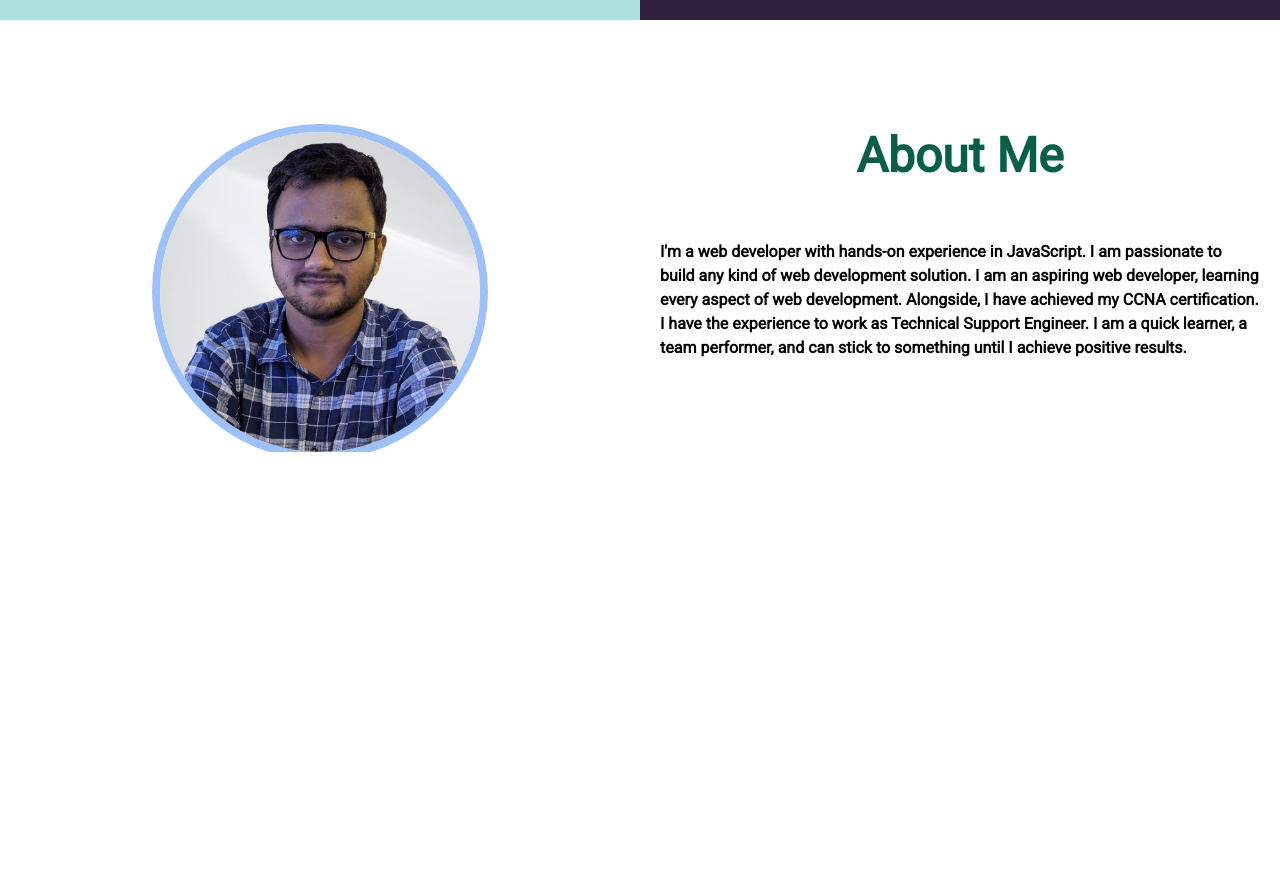
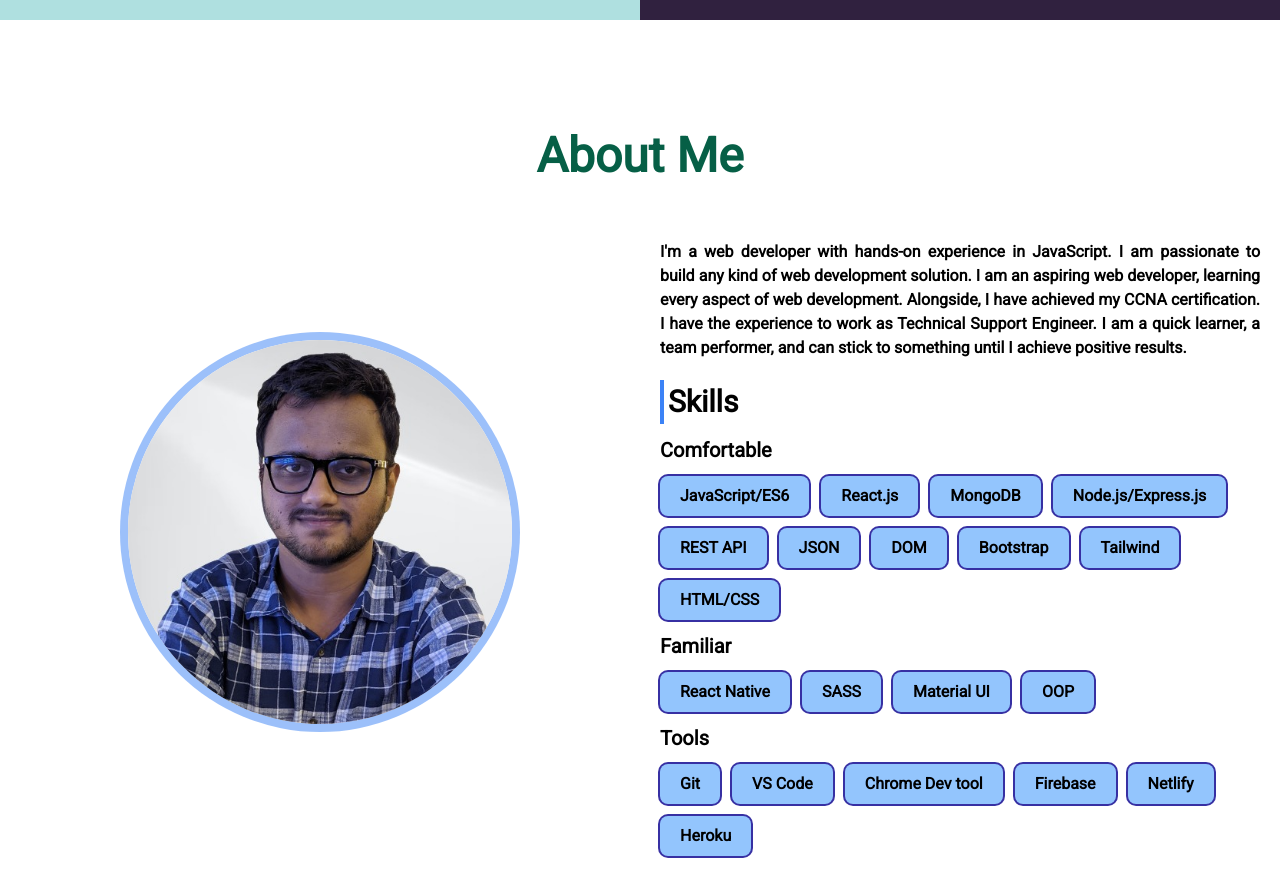
Before and after one commit to tawsifhye/tawsif-portfolio, a React (Create React App) app: page / in a window 1280 px wide. Shown: the part 780-1656 px from the top of the page. Before the commit the page ends 1232 px from the top, so only its background shows below. Built offline with nearby package versions, Linux system fonts and the light colour scheme.

Commit message:
About me and skills added

```diff
--- a/src/Components/AboutMe/AboutMe.js
+++ b/src/Components/AboutMe/AboutMe.js
@@ -3,16 +3,49 @@ import bannar_image2 from "../../images/banner-image2.jpg"
 const AboutMe = () => {
     return (
         <>
-            <div id="about" className="container mt-28 grid grid-cols-2">
-                <div className="">
-                    <img className="mx-auto w-1/2 rounded-full ring-8 " src={bannar_image2} alt="" />
-                </div>
-                <div>
-                    <h1 className="text-5xl text-center text-green-800 font-bold">About Me</h1>
-                    <p className="mt-10 p-5 font-black">I'm a web developer with hands-on experience in JavaScript. I am passionate to build any kind of web development solution. I am an aspiring web developer, learning every aspect of web development. Alongside, I have achieved my CCNA certification. I have the experience to work as Technical Support Engineer. I am a quick learner, a team performer, and can stick to something until I achieve positive results.</p>
-                </div>
-                <div id="skills">
 
+            <div id="about" className="mt-28">
+                <h1 className=" text-5xl text-center text-green-800 font-bold">About Me</h1>
+                <div className=" mt-10 container grid sm:grid-cols-1 md:grid-cols-2 lg:grid-cols-2 xl:grid-cols-2 2xl:grid-cols-2 mx-auto">
+                    <div className="mb-8 flex flex-col justify-center justify-items-center">
+                        <img className="mx-auto w-3/5 rounded-full ring-8" src={bannar_image2} alt="" />
+                    </div>
+                    <div className="p-5 flex flex-col justify-center justify-items-center">
+                        <p className="font-black mb-5 text-justify">I'm a web developer with hands-on experience in JavaScript. I am passionate to build any kind of web development solution. I am an aspiring web developer, learning every aspect of web development. Alongside, I have achieved my CCNA certification. I have the experience to work as Technical Support Engineer. I am a quick learner, a team performer, and can stick to something until I achieve positive results.</p>
+                        <div id="skills">
+                            <h1 className="text-3xl font-bold border-l-4 p-1 border-blue-500">Skills</h1>
+                            <div id="comfortable-skills" className="mt-3">
+                                <h1 className="text-xl font-bold">Comfortable</h1>
+                                <div className="bg-blue-300 font-black inline-block mr-3 mt-3 py-2 px-5 ring-2 ring-indigo-800 rounded-lg ">JavaScript/ES6</div>
+                                <div className="bg-blue-300 font-black inline-block mr-3 mt-3 py-2 px-5 ring-2 ring-indigo-800 rounded-lg ">React.js</div>
+                                <div className="bg-blue-300 font-black inline-block mr-3 mt-3 py-2 px-5 ring-2 ring-indigo-800 rounded-lg ">MongoDB</div>
+                                <div className="bg-blue-300 font-black inline-block mr-3 mt-3 py-2 px-5 ring-2 ring-indigo-800 rounded-lg ">Node.js/Express.js</div>
+                                <div className="bg-blue-300 font-black inline-block mr-3 mt-3 py-2 px-5 ring-2 ring-indigo-800 rounded-lg ">REST API</div>
+                                <div className="bg-blue-300 font-black inline-block mr-3 mt-3 py-2 px-5 ring-2 ring-indigo-800 rounded-lg ">JSON</div>
+                                <div className="bg-blue-300 font-black inline-block mr-3 mt-3 py-2 px-5 ring-2 ring-indigo-800 rounded-lg ">DOM</div>
+                                <div className="bg-blue-300 font-black inline-block mr-3 mt-3 py-2 px-5 ring-2 ring-indigo-800 rounded-lg ">Bootstrap</div>
+                                <div className="bg-blue-300 font-black inline-block mr-3 mt-3 py-2 px-5 ring-2 ring-indigo-800 rounded-lg">Tailwind</div>
+                                <div className="bg-blue-300 font-black inline-block mr-3 mt-3 py-2 px-5 ring-2 ring-indigo-800 rounded-lg ">HTML/CSS</div>
+                            </div>
+
+                            <div id="familiar-skills" className="mt-3">
+                                <h1 className="text-xl font-bold">Familiar</h1>
+                                <div className="bg-blue-300 font-black inline-block mr-3 mt-3 py-2 px-5 ring-2 ring-indigo-800 rounded-lg ">React Native</div>
+                                <div className="bg-blue-300 font-black inline-block mr-3 mt-3 py-2 px-5 ring-2 ring-indigo-800 rounded-lg ">SASS</div>
+                                <div className="bg-blue-300 font-black inline-block mr-3 mt-3 py-2 px-5 ring-2 ring-indigo-800 rounded-lg ">Material UI</div>
+                                <div className="bg-blue-300 font-black inline-block mr-3 mt-3 py-2 px-5 ring-2 ring-indigo-800 rounded-lg ">OOP</div>
+                            </div>
+                            <div id="tools" className="mt-3">
+                                <h1 className="text-xl font-bold">Tools</h1>
+                                <div className="bg-blue-300 font-black inline-block mr-3 mt-3 py-2 px-5 ring-2 ring-indigo-800 rounded-lg ">Git</div>
+                                <div className="bg-blue-300 font-black inline-block mr-3 mt-3 py-2 px-5 ring-2 ring-indigo-800 rounded-lg ">VS Code</div>
+                                <div className="bg-blue-300 font-black inline-block mr-3 mt-3 py-2 px-5 ring-2 ring-indigo-800 rounded-lg ">Chrome Dev tool</div>
+                                <div className="bg-blue-300 font-black inline-block mr-3 mt-3 py-2 px-5 ring-2 ring-indigo-800 rounded-lg ">Firebase</div>
+                                <div className="bg-blue-300 font-black inline-block mr-3 mt-3 py-2 px-5 ring-2 ring-indigo-800 rounded-lg ">Netlify</div>
+                                <div className="bg-blue-300 font-black inline-block mr-3 mt-3 py-2 px-5 ring-2 ring-indigo-800 rounded-lg ">Heroku</div>
+                            </div>
+                        </div>
+                    </div>
                 </div>
             </div>
         </>
```
